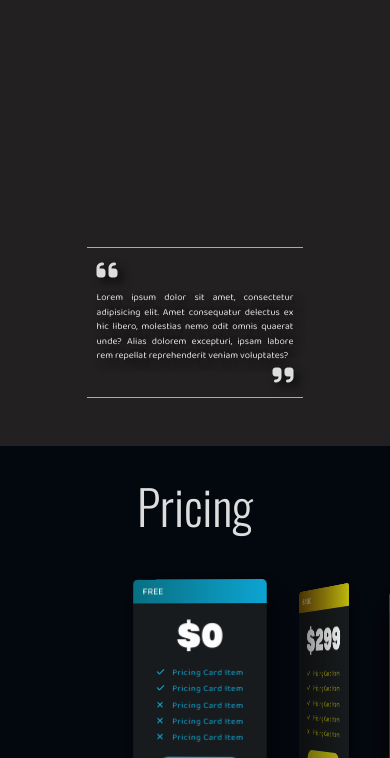
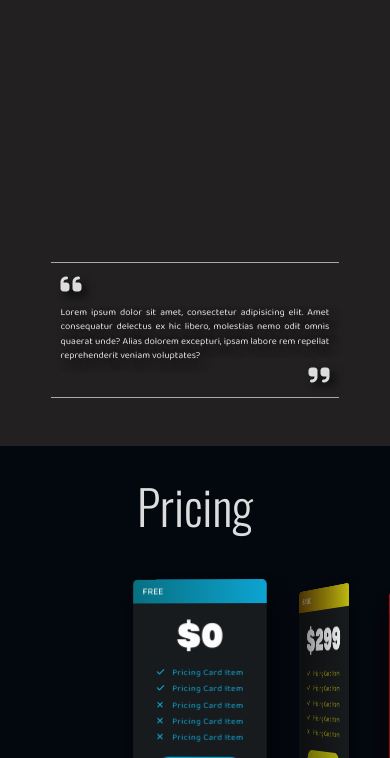
Before and after one commit to Stepkoff/business-strategy_landing-page, a website built with Vite: page index.html in a window 390 px wide. Shown: the part 1242-2000 px from the top of the page. Built offline with nearby package versions, Linux system fonts and the light colour scheme.

Commit message:
mobile fix 1.0

```diff
--- a/style.sass
+++ b/style.sass
@@ -284,6 +284,7 @@ html, body
   align-items: center
   padding: 0 10rem
   position: relative
+  overflow: hidden
   @media (max-width: 1400px)
     flex-direction: column
     height: 120%
@@ -392,8 +393,7 @@ html, body
     transform: translateX(-50%)
     width: 80rem
   @media (max-width: 500px)
-    width: 45rem
-    //width: 60rem
+    width: 60rem
 
   .fa-quote-left
     align-self: flex-start
@@ -534,6 +534,7 @@ html, body
   display: flex
   align-items: center
   padding: 0 10rem
+  overflow: hidden
   @media (max-width: 1400px)
     flex-direction: column
     height: auto
```
